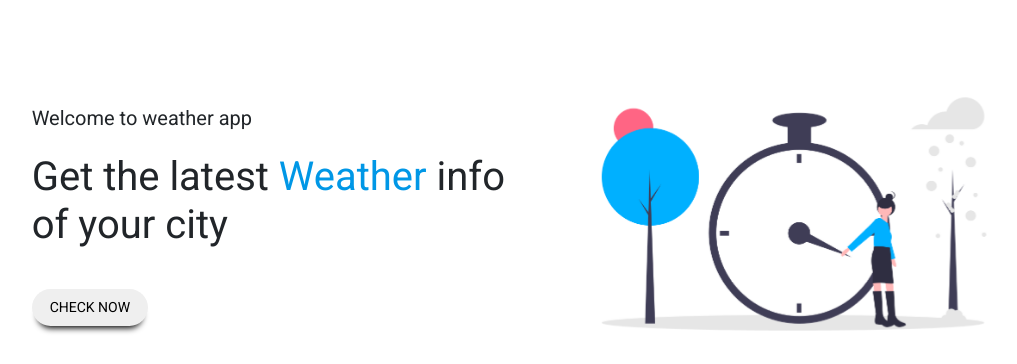
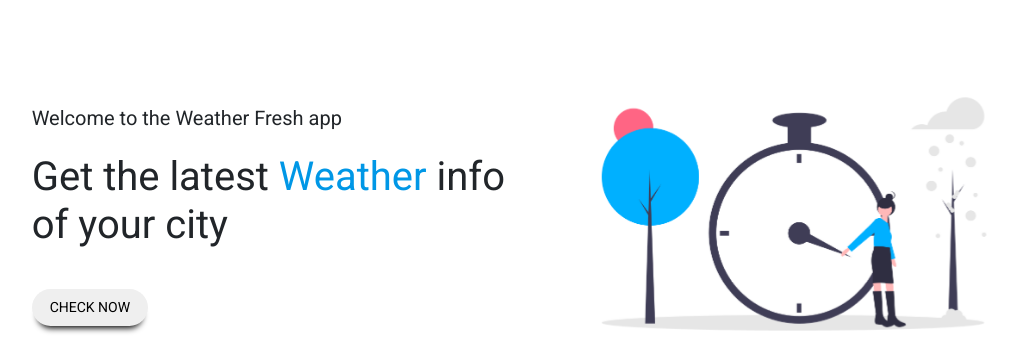
Before and after one commit to Aftershock007/Weather-Fresh, a Node server app: page / in a window 1280 px wide. Shown: the part 213-577 px from the top of the page, without its empty margins (105-1122 px from the left). Run offline with Node 20, Linux system fonts and the light colour scheme; some libraries are stand-ins or nearby versions.

Commit message:
Chnaged text in index.hbs

```diff
--- a/templates/views/index.hbs
+++ b/templates/views/index.hbs
@@ -15,7 +15,7 @@
             <div class="col-md-10 col-12 mx-auto">
                 <div class="row">
                     <div class="col-md-6 col-12 main_header_left">
-                        <p>Welcome to weather app</p>
+                        <p>Welcome to the Weather Fresh app</p>
                         <h1>Get the latest <span class="txt_clr">Weather</span> info of your city</h1>
                         <a href="/weather"><button>check now</button></a>
                     </div>
```
